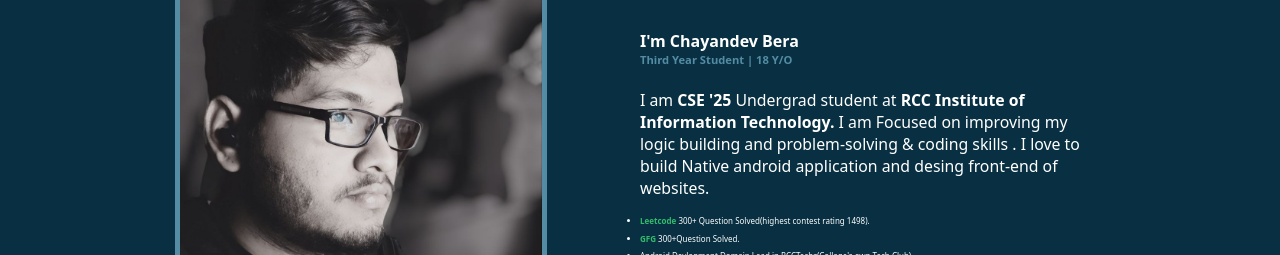
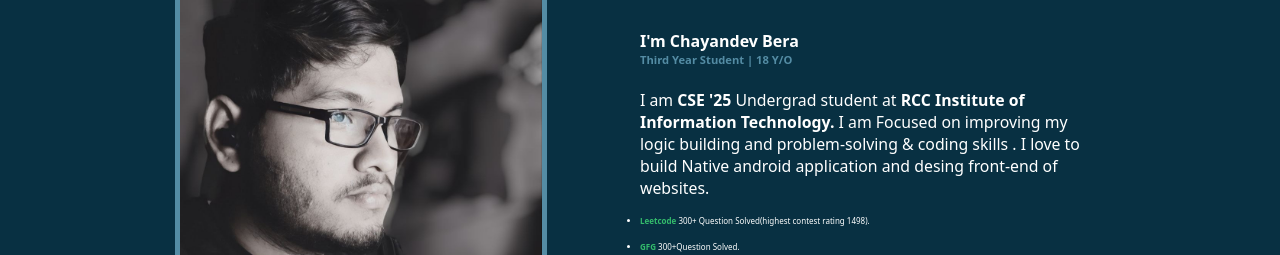
Before and after one commit to Chayandev/MyPortfolio, a plain HTML site: page index.html in a window 1280 px wide. Shown: the part 545-800 px from the top of the page. Drawn offline with Linux system fonts and the light colour scheme.

```diff
--- a/style.css
+++ b/style.css
@@ -390,7 +390,7 @@
 }
 
 .about-details li {
-      margin-bottom: 0.8em;
+      margin-bottom: 0.9rem;
 }
 
 #same {
```
